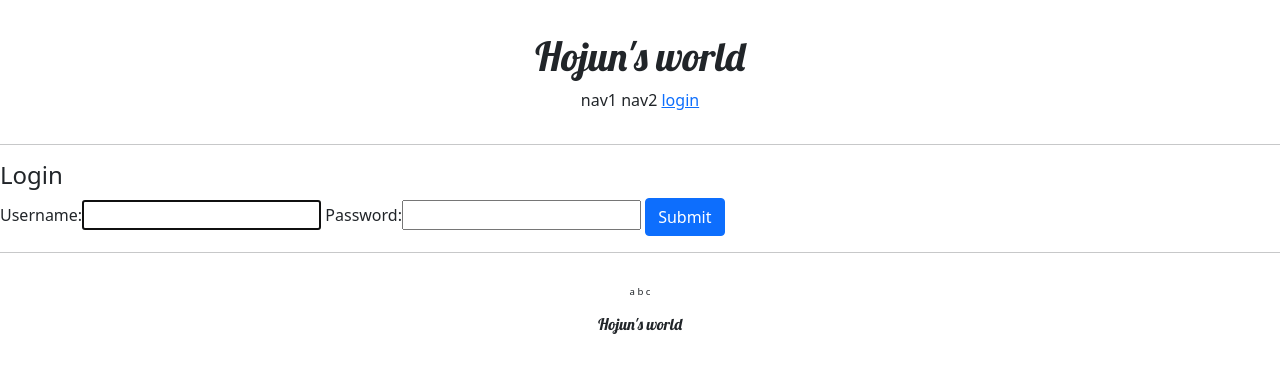
After one commit to hojunkimdev/django_pinterest, a Django app: page /account/login/ in a window 1280 px wide. The commit adds this page. Shown: the top 373 px of the page. Run offline with Django 3.2, Linux system fonts and the light colour scheme; some web fonts are replaced.

Commit message:
Add Login, Logout view

```diff
--- /dev/null
+++ b/accountapp/templates/accountapp/login.html
@@ -0,0 +1,16 @@
+{% extends 'base.html' %}
+
+{% block content %}
+    <div>
+        <div>
+            <h4>Login</h4>
+        </div>
+        <div>
+            <form action="" method="post">
+                {% csrf_token %}
+                {{ form }}
+                <input type="submit" class="btn btn-primary">
+            </form>
+        </div>
+    </div>
+{% endblock %}
--- a/accountapp/urls.py
+++ b/accountapp/urls.py
@@ -1,3 +1,4 @@
+from django.contrib.auth.views import LogoutView, LoginView
 from django.urls import path
 
 from accountapp.views import hello_world, AccountCreateView
@@ -6,5 +7,7 @@ app_name = "accountapp"
 
 urlpatterns = [
     path('hello_world/', hello_world, name='hello_world'),
+    path('login/', LoginView.as_view(template_name='accountapp/login.html'), name='login'),
+    path('logout/', LogoutView.as_view(), name='logout'),
     path('create/', AccountCreateView.as_view(), name='create')
 ]
--- a/django_pinterest/settings.py
+++ b/django_pinterest/settings.py
@@ -16,6 +16,8 @@ import os, environ
 
 
 # Build paths inside the project like this: BASE_DIR / 'subdir'.
+from django.urls import reverse_lazy
+
 BASE_DIR = Path(__file__).resolve().parent.parent
 
 env = environ.Env(
@@ -141,3 +143,6 @@ STATIC_FILES_DIRS = [
 # https://docs.djangoproject.com/en/3.2/ref/settings/#default-auto-field
 
 DEFAULT_AUTO_FIELD = 'django.db.models.BigAutoField'
+
+LOGIN_REDIRECT_URL = reverse_lazy('accountapp:hello_world')
+LOGOUT_REDIRECT_URL = reverse_lazy('accountapp:login')
--- a/templates/header.html
+++ b/templates/header.html
@@ -5,6 +5,14 @@
     <div>
         <span>nav1</span>
         <span>nav2</span>
-        <span>nav3</span>
+        {% if not user.is_authenticated %}
+            <a href="{% url 'accountapp:login' %}?next={{ request.path }}">
+                <span>login</span>
+            </a>
+        {% else %}
+            <a href="{% url 'accountapp:logout' %}?next={{ request.path }}">
+                <span>logout</span>
+            </a>
+        {% endif %}
     </div>
 </div>
```
